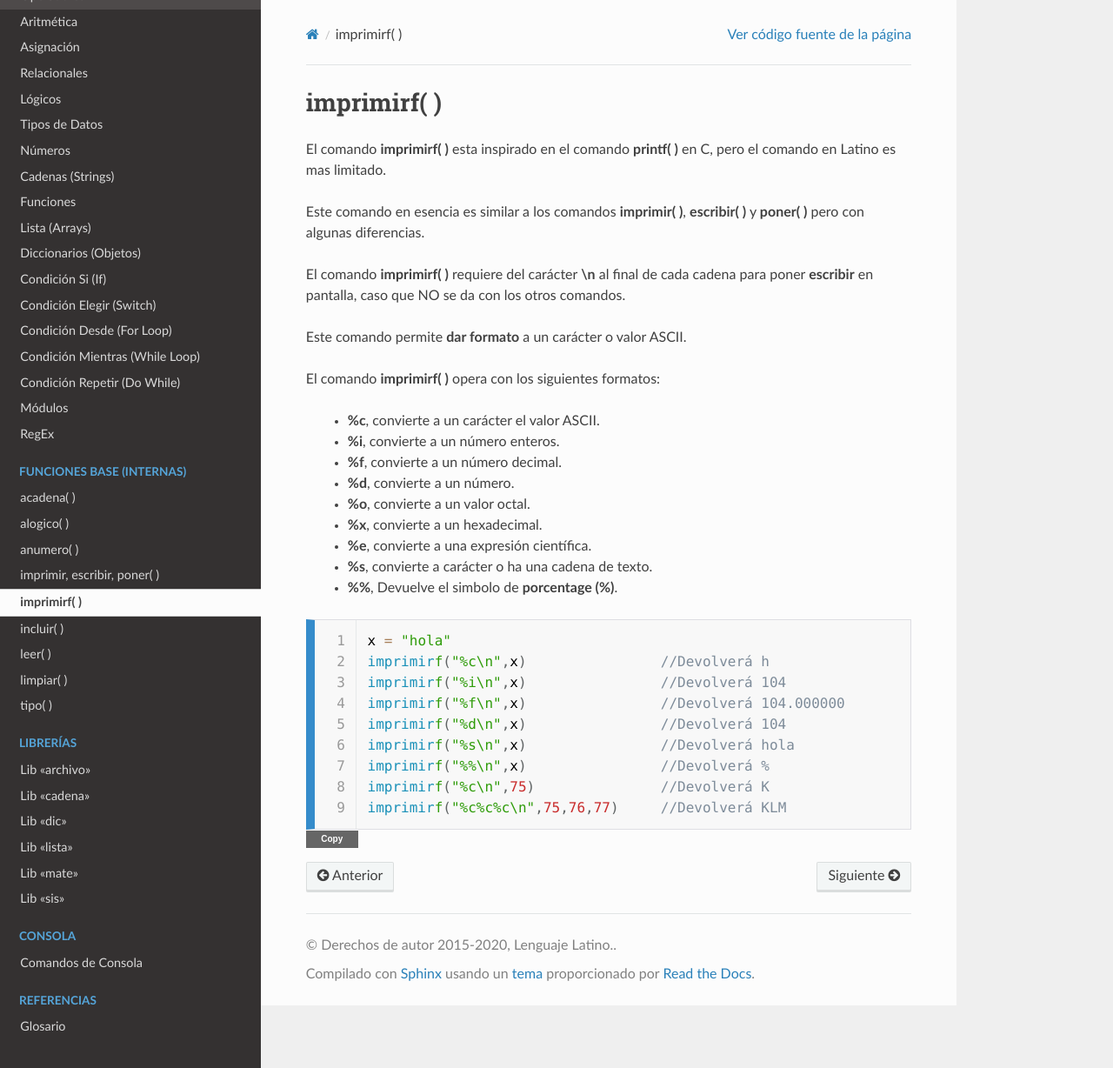
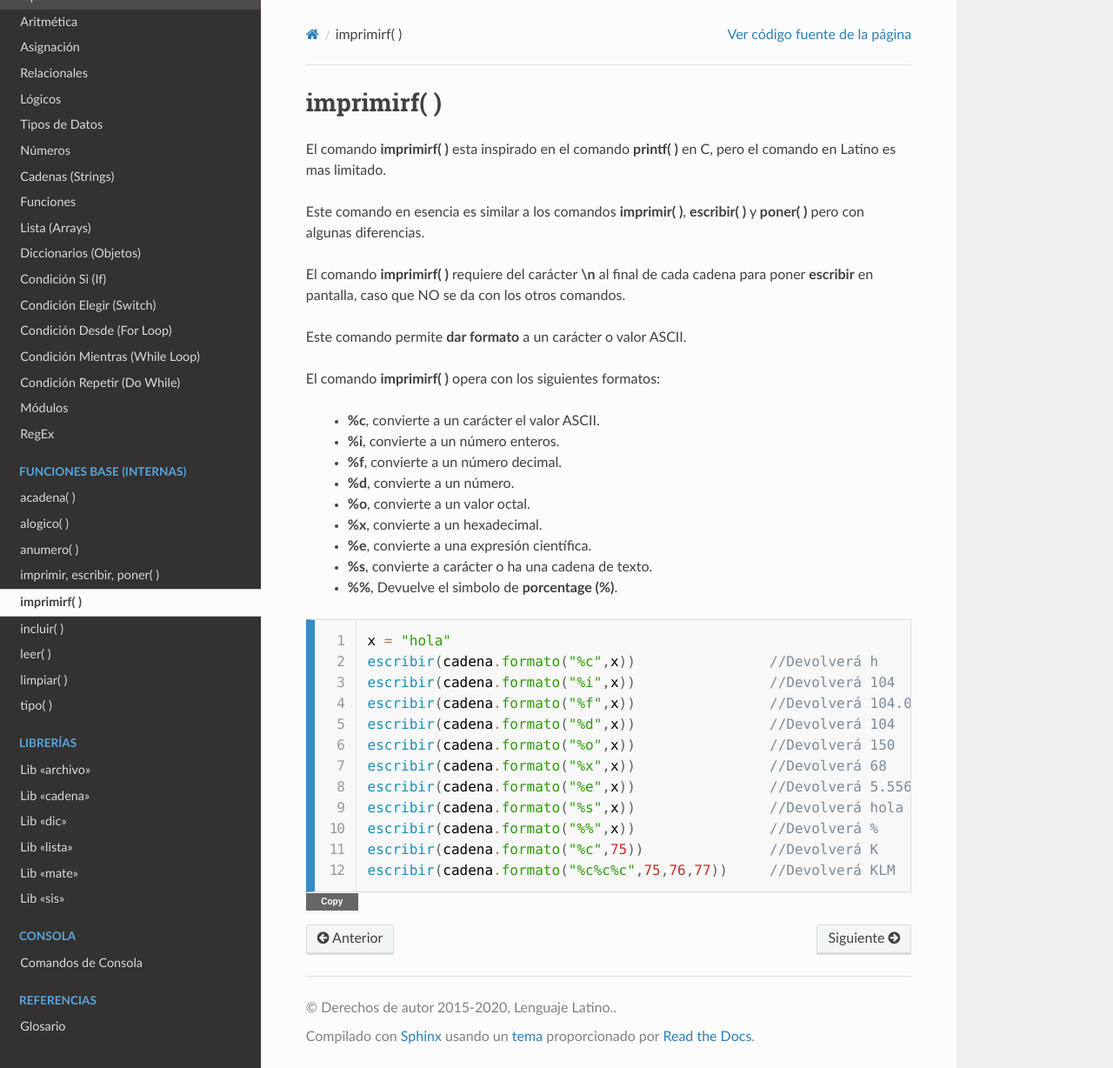
Before and after one commit to LatinoDocs/Manual-Latino, a Sphinx documentation site: the page built from docs/funciones/imprimirf.rst, in a window 1280 px wide and 1228 px high. Shown: the whole window at 87% size. Built offline with Sphinx 7.4.7 and the Read the Docs theme 2.0.0, drawn with Linux system fonts in a browser that asks for light colours; comment, search, counter and statistics services are not loaded.

Commit message:
actualizacion de ejemplos en los comandos **imprimirf()** y **cadena.formato()**

```diff
--- a/docs/funciones/imprimirf.rst
+++ b/docs/funciones/imprimirf.rst
@@ -30,11 +30,14 @@ El comando **imprimirf\( \)** opera con los siguientes formatos:
 .. raw:: html
 
    <pre><code class="language-latino line-numbers">x = "hola"
-   imprimirf("%c\n",x)                //Devolverá h
-   imprimirf("%i\n",x)                //Devolverá 104
-   imprimirf("%f\n",x)                //Devolverá 104.000000
-   imprimirf("%d\n",x)                //Devolverá 104
-   imprimirf("%s\n",x)                //Devolverá hola
-   imprimirf("%%\n",x)                //Devolverá %
-   imprimirf("%c\n",75)               //Devolverá K
-   imprimirf("%c%c%c\n",75,76,77)     //Devolverá KLM</code></pre>
+   escribir(cadena.formato("%c",x))                //Devolverá h
+   escribir(cadena.formato("%i",x))                //Devolverá 104
+   escribir(cadena.formato("%f",x))                //Devolverá 104.000000
+   escribir(cadena.formato("%d",x))                //Devolverá 104
+   escribir(cadena.formato("%o",x))                //Devolverá 150
+   escribir(cadena.formato("%x",x))                //Devolverá 68
+   escribir(cadena.formato("%e",x))                //Devolverá 5.556763e-307
+   escribir(cadena.formato("%s",x))                //Devolverá hola
+   escribir(cadena.formato("%%",x))                //Devolverá %
+   escribir(cadena.formato("%c",75))               //Devolverá K
+   escribir(cadena.formato("%c%c%c",75,76,77))     //Devolverá KLM</code></pre>
--- a/docs/librerias/Cadena.rst
+++ b/docs/librerias/Cadena.rst
@@ -282,6 +282,9 @@ El comando **cadena.formato\( \)** opera con los siguientes formatos:
    escribir(cadena.formato("%i",x))                //Devolverá 104
    escribir(cadena.formato("%f",x))                //Devolverá 104.000000
    escribir(cadena.formato("%d",x))                //Devolverá 104
+   escribir(cadena.formato("%o",x))                //Devolverá 150
+   escribir(cadena.formato("%x",x))                //Devolverá 68
+   escribir(cadena.formato("%e",x))                //Devolverá 5.556763e-307
    escribir(cadena.formato("%s",x))                //Devolverá hola
    escribir(cadena.formato("%%",x))                //Devolverá %
    escribir(cadena.formato("%c",75))               //Devolverá K
```
